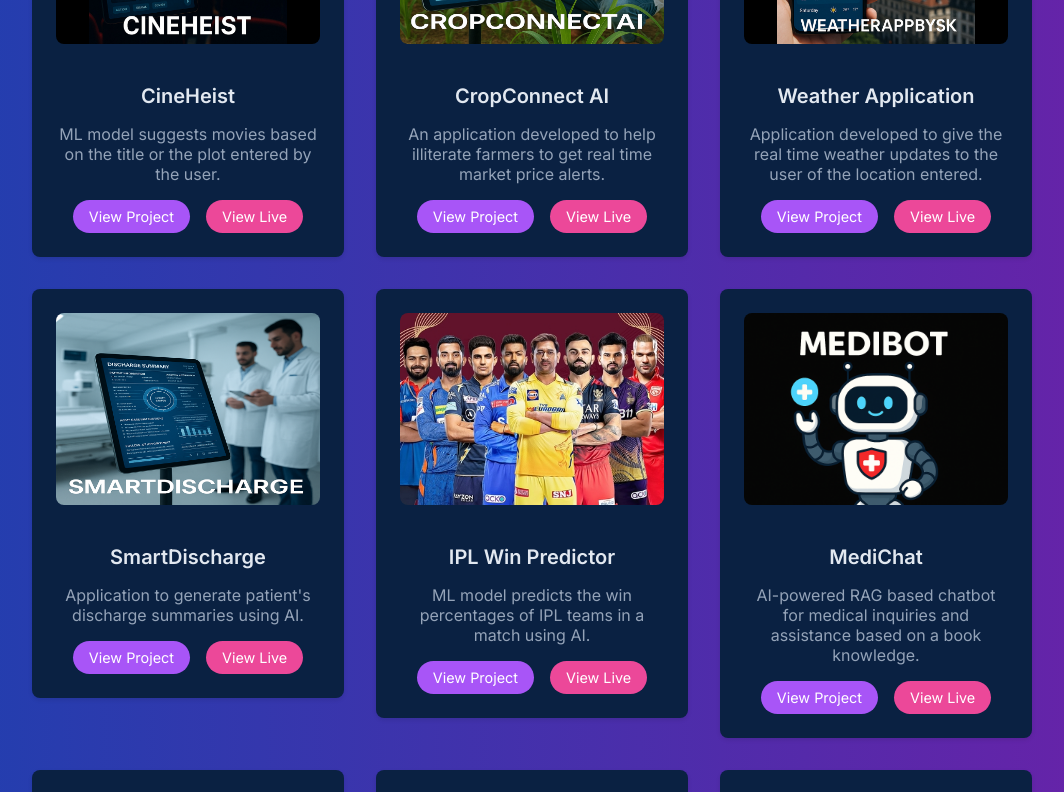
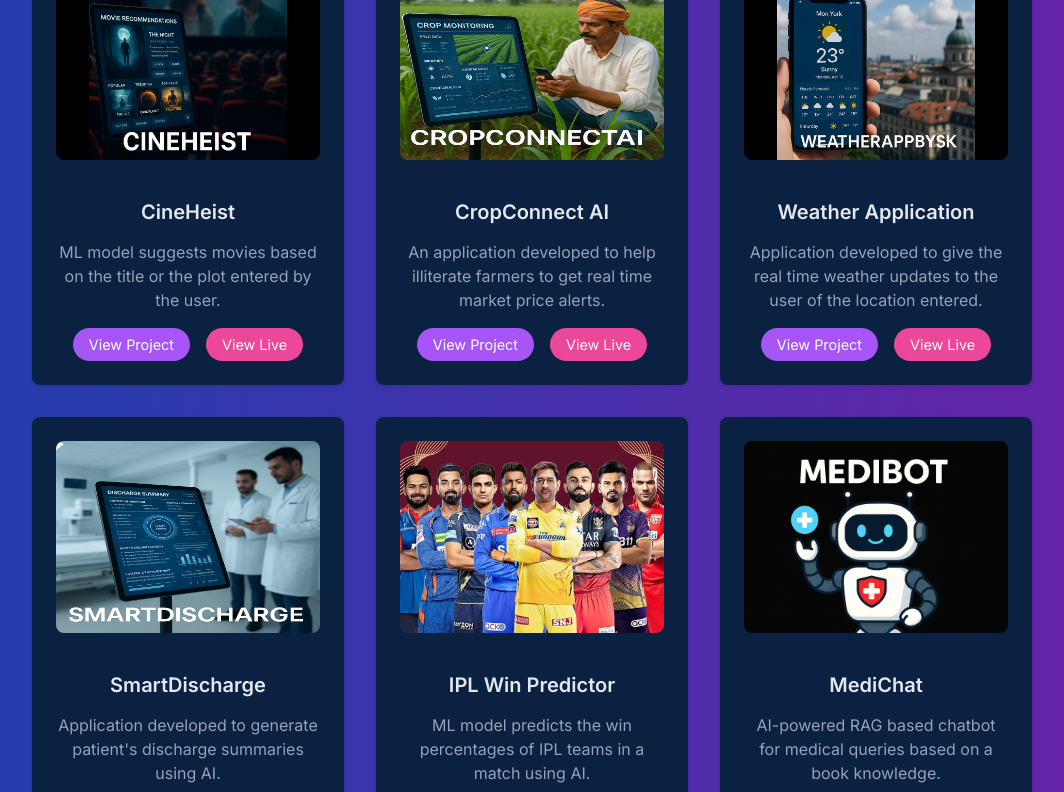
Before and after one commit to shivakumarsouta/portfolio, a React (Vite) app: page / in a window 1280 px wide. Shown: the part 1540-2332 px from the top of the page, without its empty margins (108-1172 px from the left). Built offline with nearby package versions, Linux system fonts and the light colour scheme; no server answers.

Commit message:
Updated styles

```diff
--- a/public/data/projects.json
+++ b/public/data/projects.json
@@ -26,7 +26,7 @@
   {
     "id": 4,
     "title": "SmartDischarge",
-    "description": "Application to generate patient's discharge summaries using AI.",
+    "description": "Application developed to generate patient's discharge summaries using AI.",
     "image": "/images/SmartDischarge.jpg",
     "liveLink": "https://smartdischarge.onrender.com/",
     "projectLink": "https://github.com/shivkumars005/SmartDischarge"
@@ -42,7 +42,7 @@
   {
     "id": 6,
     "title": "MediChat",
-    "description": "AI-powered RAG based chatbot for medical inquiries and assistance based on a book knowledge.",
+    "description": "AI-powered RAG based chatbot for medical queries based on a book knowledge.",
     "image": "/images/medibot_bg.jpg",
     "liveLink": "https://medibot-by-sks.streamlit.app/",
     "projectLink": "https://github.com/shivkumars005/MediChat-Streamlit"
--- a/public/data/skills.json
+++ b/public/data/skills.json
@@ -3,5 +3,6 @@
   "CSS",
   "JavaScript",
   "Python",
-  "Git"
+  "Git",
+  "React"
 ]
--- a/src/Home.jsx
+++ b/src/Home.jsx
@@ -33,7 +33,8 @@
         HTML: 'fab fa-html5',
         CSS: 'fab fa-css3-alt',
         Git: 'fab fa-git-alt',
-        Python: 'fab fa-python'
+        Python: 'fab fa-python',
+        React: 'fab fa-react'
     };
 
     return (
--- a/src/styles/global.css
+++ b/src/styles/global.css
@@ -353,6 +353,10 @@
 .project-description {
   color: #6b7280;
   margin-bottom: 1rem;
+  font-size: clamp(0.9rem, 2vw, 1rem);
+  line-height: 1.5;
+  height: auto;
+  max-height: 6.5rem;
 }
 
 body.dark .project-description {
```
